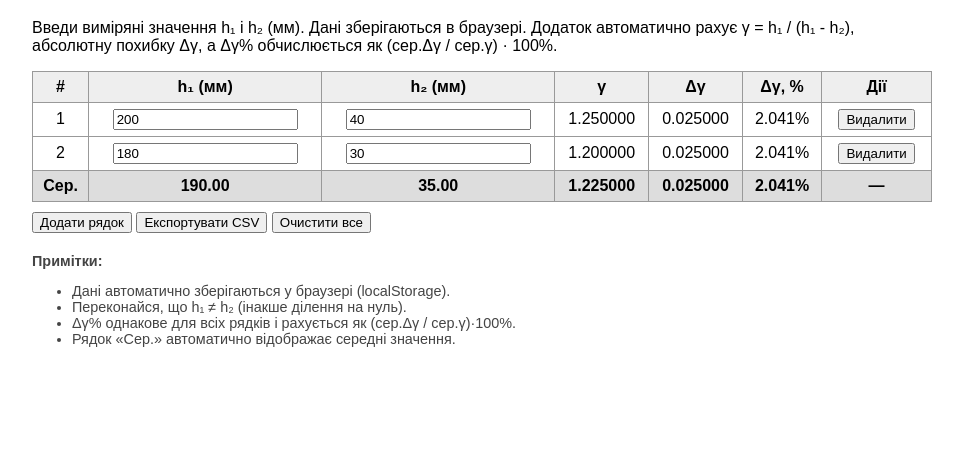
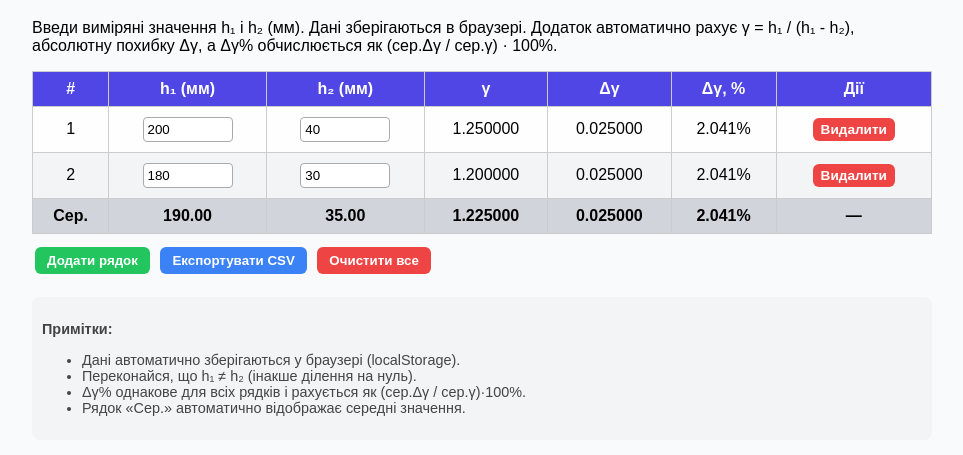
Before and after one commit to Halitflyn/Aulinks, a plain HTML site: page index.html in a window 1280 px wide. Shown: the part 81-536 px from the top of the page, without its empty margins (158-1121 px from the left). Drawn offline with Linux system fonts and the light colour scheme.

Commit message:
Update index.html

```diff
--- a/index.html
+++ b/index.html
@@ -5,12 +5,23 @@
   <meta name="viewport" content="width=device-width, initial-scale=1.0">
   <title>Калькулятор γ (метод Клемана–Дезорма)</title>
   <style>
-    body { font-family: Arial, sans-serif; max-width: 900px; margin: auto; padding: 20px; }
+    body { font-family: Arial, sans-serif; max-width: 900px; margin: auto; padding: 20px; background: #f9fafb; }
     table { width: 100%; border-collapse: collapse; margin-top: 15px; }
-    th, td { border: 1px solid #999; padding: 6px; text-align: center; }
-    th { background: #eee; }
-    .actions button { margin: 0 2px; }
-    .footer { margin-top: 20px; font-size: 0.9em; color: #444; }
+    th, td { border: 1px solid #ccc; padding: 8px; text-align: center; }
+    th { background: #4f46e5; color: #fff; }
+    tbody tr:nth-child(odd) { background: #fefefe; }
+    tbody tr:nth-child(even) { background: #f3f4f6; }
+    tbody tr:hover { background: #e0e7ff; }
+    tfoot tr { background: #d1d5db; font-weight: bold; }
+    input[type="number"] { width: 80px; padding: 4px; border: 1px solid #aaa; border-radius: 4px; }
+    button { margin: 3px; padding: 6px 12px; border: none; border-radius: 6px; cursor: pointer; font-weight: bold; }
+    button:hover { opacity: 0.9; }
+    button:active { transform: scale(0.97); }
+    button:nth-child(1) { background: #22c55e; color: #fff; }
+    button:nth-child(2) { background: #3b82f6; color: #fff; }
+    button:nth-child(3) { background: #ef4444; color: #fff; }
+    .actions button { background: #ef4444; color: #fff; padding: 4px 8px; font-size: 0.85em; }
+    .footer { margin-top: 20px; font-size: 0.9em; color: #444; background: #f3f4f6; padding: 10px; border-radius: 8px; }
   </style>
 </head>
 <body>
@@ -31,7 +42,7 @@
     </thead>
     <tbody id="tableBody"></tbody>
     <tfoot>
-      <tr style="background:#ddd; font-weight:bold;">
+      <tr>
         <td>Сер.</td>
         <td id="avgH1"></td>
         <td id="avgH2"></td>
```
